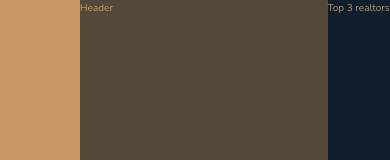
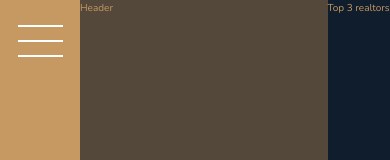
Before and after one commit to LKb22/nexter-page, a website: page index.html in a window 390 px wide. Shown: the top 160 px of the page. Drawn offline with nearby package versions, Linux system fonts and the light colour scheme; files that its build step writes are made by us from their sources.

Commit message:
sidebar hamburger complete

```diff
--- a/index.html
+++ b/index.html
@@ -30,7 +30,7 @@
 		<title>nexter &mdash; your home, your freedom</title>
 	</head>
 	<body class="container">
-		<div class="sidebar">Sidebar</div>
+		<div class="sidebar"><button class="nav-btn"></button></div>
 
 		<header class="header">Header</header>
 
--- a/sass/_sidebar.scss
+++ b/sass/_sidebar.scss
@@ -9,4 +9,33 @@
   // Rows - Place the sidebar from the first row to the last row
   grid-row: 1 / -1;
   // grid-area: sidebar-start / 1 / sidebar-end / -1; // Alternative way to write the above two lines
+
+  // Use flexbox to center the content
+  display: flex;
+  justify-content: center; // Center the content along the main axis (horizontally)
 }
+
+// Make a hamburger button. The button is the middle line and the pseudo-elements are the top and bottom lines
+// Use extend to create a placeholder called nav-button
+%nav-button {
+  background-color: base.$color-white;
+  height: 2px;
+  width: 4.5rem;
+}
+
+.nav-btn {
+  border: none;
+  border-radius: 0;
+  margin-top: 4rem;
+  @extend %nav-button;
+
+  &::before,
+  &::after {
+    @extend %nav-button;
+    content: ""; // Required for pseudo-elements
+    display: block; // Required for pseudo-elements
+  }
+
+  &::before { transform: translateY(-1.5rem); } // Move the before pseudo-element up
+  &::after { transform: translateY(1.3rem); } // Move the after pseudo-element down
+}
```
Also changed, not shown: 1 other file.
